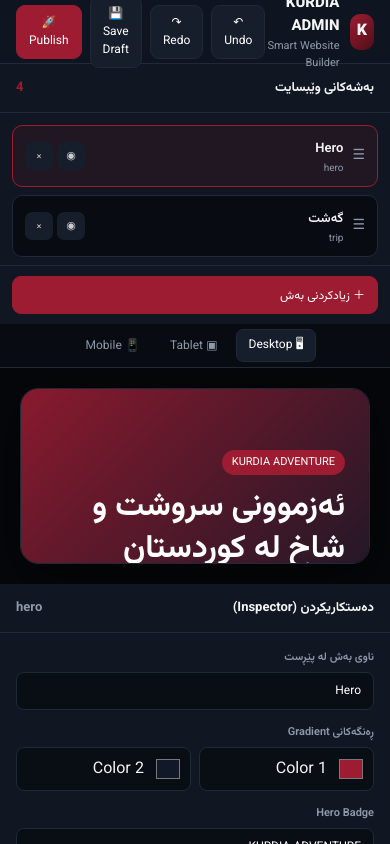
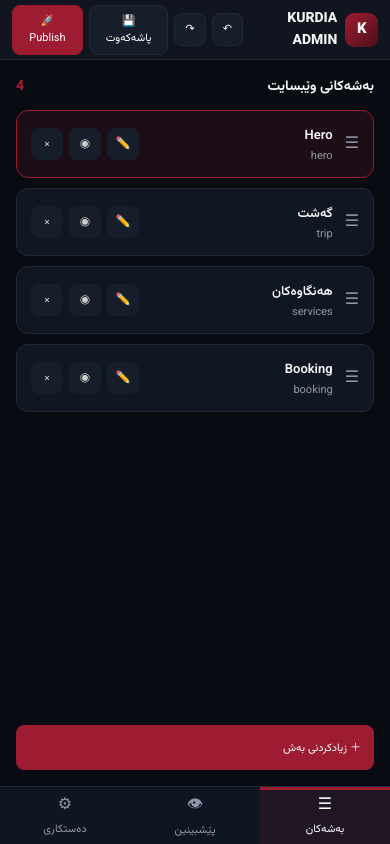
Before and after one commit to halo47/kurdia-admin, a website: page www/index.html in a window 390 px wide. Drawn offline with Linux system fonts and the light colour scheme.

Commit message:
Fix mobile responsive layout using Bottom Navigation Tabs

```diff
--- a/www/index.html
+++ b/www/index.html
@@ -4,7 +4,7 @@
 <meta charset="UTF-8">
 <meta name="viewport" content="width=device-width,initial-scale=1,viewport-fit=cover">
 <meta name="theme-color" content="#0b0d10">
-<title>KURDIA ADMIN - Smart Website Builder</title>
+<title>KURDIA ADMIN - Smart Builder</title>
 <link rel="preconnect" href="https://fonts.googleapis.com">
 <link rel="preconnect" href="https://fonts.gstatic.com" crossorigin>
 <link href="https://fonts.googleapis.com/css2?family=Vazirmatn:wght@300;400;500;600;700;800;900&display=swap" rel="stylesheet">
@@ -22,7 +22,6 @@
   --accent-hover:#b3223b;
   --success:#22c55e;
   --danger:#ef4444;
-  --warning:#f59e0b;
 }
 
 body{
@@ -42,14 +41,14 @@ button{cursor:pointer;border:0;outline:none}
 
 /* HEADER */
 .topbar{
-  height:64px;
-  background:rgba(17,23,34,0.92);
+  height:60px;
+  background:rgba(17,23,34,0.95);
   backdrop-filter:blur(14px);
   border-bottom:1px solid var(--border);
   display:flex;
   align-items:center;
   justify-content:space-between;
-  padding:0 16px;
+  padding:0 12px;
   z-index:30;
   flex-shrink:0;
 }
@@ -57,192 +56,157 @@ button{cursor:pointer;border:0;outline:none}
 .brand{
   display:flex;
   align-items:center;
-  gap:10px;
+  gap:8px;
 }
 .brand .logo{
-  width:36px;
-  height:36px;
-  border-radius:10px;
+  width:34px;
+  height:34px;
+  border-radius:9px;
   background:linear-gradient(135deg,var(--accent),#500e19);
   display:grid;
   place-items:center;
   font-weight:900;
-  font-size:16px;
+  font-size:15px;
 }
 .brand h1{
-  font-size:15px;
+  font-size:14px;
   margin:0;
   font-weight:800;
-}
-.brand small{
-  color:var(--muted);
-  font-size:11px;
-  display:block;
 }
 
 .actions{
   display:flex;
   align-items:center;
-  gap:8px;
+  gap:6px;
 }
 
 .btn{
-  padding:8px 12px;
-  border-radius:9px;
+  padding:7px 10px;
+  border-radius:8px;
   background:var(--panel2);
   color:#fff;
   border:1px solid var(--border);
-  font-size:12px;
+  font-size:11px;
   display:inline-flex;
   align-items:center;
-  gap:6px;
+  gap:5px;
   transition:.2s;
 }
-.btn:hover{background:#232d3d}
 .btn-primary{background:var(--accent);border-color:var(--accent)}
 .btn-primary:hover{background:var(--accent-hover)}
-.btn-success{background:#123026;border-color:#205842;color:#8ff0bd}
-.btn-danger{background:#35131b;border-color:#63202d;color:#ff9baa}
 
-/* MAIN LAYOUT */
-.builder{
+/* MAIN TABS CONTENT */
+.tab-content{
   flex:1;
-  display:grid;
-  grid-template-columns:290px minmax(0,1fr) 340px;
-  min-height:0;
+  overflow-y:auto;
+  display:none;
+  padding:16px;
+}
+.tab-content.active{
+  display:flex;
+  flex-direction:column;
 }
 
-/* SIDEBAR: SECTIONS */
-.sections-pane{
-  background:var(--panel);
-  border-left:1px solid var(--border);
-  display:flex;
-  flex-direction:column;
-  overflow:hidden;
-}
-
+/* SECTIONS TAB */
 .pane-title{
-  padding:14px 16px;
-  border-bottom:1px solid var(--border);
-  font-size:13px;
+  font-size:14px;
   font-weight:700;
   display:flex;
   align-items:center;
   justify-content:space-between;
+  margin-bottom:12px;
 }
 
 .section-list{
-  padding:12px;
-  overflow-y:auto;
-  flex:1;
   display:flex;
   flex-direction:column;
-  gap:8px;
+  gap:10px;
+  flex:1;
 }
 
 .sec-card{
-  background:var(--bg);
+  background:var(--panel);
   border:1px solid var(--border);
-  border-radius:10px;
-  padding:10px 12px;
+  border-radius:12px;
+  padding:12px 14px;
   display:flex;
   align-items:center;
   justify-content:space-between;
-  cursor:grab;
   transition:.2s;
 }
-.sec-card:hover{border-color:#3a475c}
-.sec-card.active{border-color:var(--accent);background:rgba(157,28,50,0.12)}
+.sec-card.active{border-color:var(--accent);background:rgba(157,28,50,0.14)}
 .sec-card.hidden-sec{opacity:0.45}
 
 .sec-card-info{
   display:flex;
   align-items:center;
-  gap:9px;
+  gap:12px;
 }
-.drag-handle{color:var(--muted);font-size:14px}
+.drag-handle{color:var(--muted);font-size:16px;cursor:grab}
 .sec-card-name{font-size:13px;font-weight:600}
-.sec-card-type{font-size:10px;color:var(--muted);display:block}
+.sec-card-type{font-size:11px;color:var(--muted);display:block}
 
-.sec-card-btns{display:flex;gap:4px}
+.sec-card-btns{display:flex;gap:6px}
 .icon-btn{
-  width:28px;
-  height:28px;
-  border-radius:7px;
+  width:32px;
+  height:32px;
+  border-radius:8px;
   background:var(--panel2);
   color:#ccc;
   display:grid;
   place-items:center;
-  font-size:11px;
-}
-.icon-btn:hover{background:#2a3649;color:#fff}
-
-/* CANVAS & PREVIEW */
-.canvas-pane{
-  background:#05070a;
-  display:flex;
-  flex-direction:column;
-  min-height:0;
-  position:relative;
+  font-size:12px;
 }
 
+/* PREVIEW TAB */
+#tab-preview{
+  padding:10px;
+  align-items:center;
+  background:#05070a;
+}
 .viewport-bar{
-  height:44px;
-  border-bottom:1px solid var(--border);
+  height:40px;
   display:flex;
   align-items:center;
   justify-content:center;
-  gap:6px;
-  background:rgba(10,14,20,0.7);
+  gap:8px;
+  margin-bottom:10px;
+  width:100%;
 }
-
 .view-btn{
   padding:5px 12px;
   border-radius:7px;
-  background:transparent;
+  background:var(--panel);
   color:var(--muted);
-  font-size:12px;
+  font-size:11px;
+  border:1px solid var(--border);
 }
 .view-btn.active{
-  background:var(--panel2);
+  background:var(--accent);
   color:#fff;
-  border:1px solid var(--border);
-}
-
-.preview-container{
-  flex:1;
-  overflow:auto;
-  display:flex;
-  justify-content:center;
-  padding:20px;
+  border-color:var(--accent);
 }
 
 .site-frame{
   background:#080b12;
-  border-radius:18px;
-  box-shadow:0 15px 50px rgba(0,0,0,0.6);
+  border-radius:20px;
+  box-shadow:0 10px 40px rgba(0,0,0,0.6);
   border:1px solid var(--border);
   width:100%;
-  max-width:980px;
+  max-width:420px;
   overflow-y:auto;
-  transition:max-width .3s ease;
-  position:relative;
+  flex:1;
 }
-.site-frame.tablet{max-width:768px}
-.site-frame.mobile{max-width:390px;border-radius:24px}
 
-/* LIVE PREVIEW COMPONENTS */
 .live-sec{
-  position:relative;
   outline:2px solid transparent;
   transition:.15s;
   cursor:pointer;
 }
-.live-sec:hover{outline:2px dashed rgba(157,28,50,0.6)}
 .live-sec.selected{outline:2px solid var(--accent)}
 
 .live-hero{
-  padding:60px 24px;
+  padding:45px 18px;
   color:#fff;
   background-size:cover;
   background-position:center;
@@ -255,99 +219,82 @@ button{cursor:pointer;border:0;outline:none}
   padding:4px 10px;
   border-radius:99px;
   font-size:11px;
-  margin-bottom:12px;
+  margin-bottom:10px;
 }
-.live-hero h2{font-size:32px;margin:0 0 10px;line-height:1.3}
-.live-hero p{color:#d1d5db;font-size:14px;margin:0;line-height:1.7}
+.live-hero h2{font-size:24px;margin:0 0 8px;line-height:1.3}
+.live-hero p{color:#d1d5db;font-size:13px;margin:0;line-height:1.6}
 
 .live-trip{
-  padding:30px 24px;
+  padding:24px 18px;
   background:rgba(22,30,43,0.6);
   border-top:1px solid var(--border);
   border-bottom:1px solid var(--border);
 }
 .trip-grid{
   display:grid;
-  grid-template-columns:repeat(auto-fit,minmax(140px,1fr));
-  gap:10px;
-  margin-top:15px;
+  grid-template-columns:1fr 1fr;
+  gap:8px;
+  margin-top:12px;
 }
 .trip-box{
   background:var(--bg);
-  padding:10px;
-  border-radius:9px;
+  padding:8px 10px;
+  border-radius:8px;
   border:1px solid var(--border);
 }
-.trip-box span{font-size:11px;color:var(--muted);display:block}
-.trip-box b{font-size:13px}
+.trip-box span{font-size:10px;color:var(--muted);display:block}
+.trip-box b{font-size:12px}
 
-.live-steps{
-  padding:30px 24px;
-}
+.live-steps{padding:24px 18px}
 .step-item{
   display:flex;
-  gap:12px;
-  margin-bottom:12px;
+  gap:10px;
+  margin-bottom:10px;
   background:var(--panel2);
-  padding:10px 14px;
-  border-radius:10px;
+  padding:8px 12px;
+  border-radius:8px;
   border:1px solid var(--border);
+  font-size:12px;
 }
 .step-num{
   background:var(--accent);
-  width:26px;
-  height:26px;
+  width:22px;
+  height:22px;
   border-radius:50%;
   display:grid;
   place-items:center;
-  font-size:12px;
+  font-size:11px;
   font-weight:700;
   flex-shrink:0;
 }
 
 .live-booking{
-  padding:30px 24px;
+  padding:24px 18px;
   text-align:center;
-  background:linear-gradient(180deg,transparent,rgba(157,28,50,0.15));
+  background:linear-gradient(180deg,transparent,rgba(157,28,50,0.12));
 }
 
-/* INSPECTOR PANE */
-.inspector-pane{
-  background:var(--panel);
-  border-right:1px solid var(--border);
-  display:flex;
-  flex-direction:column;
-  overflow:hidden;
-}
-
-.inspector-body{
-  padding:16px;
-  overflow-y:auto;
-  flex:1;
-}
-
-.form-group{
-  margin-bottom:14px;
-}
+/* INSPECTOR TAB */
+.form-group{margin-bottom:14px}
 .form-group label{
   display:block;
-  font-size:11px;
+  font-size:12px;
   color:var(--muted);
   margin-bottom:6px;
   font-weight:600;
 }
 .input, .textarea, .select{
   width:100%;
-  background:#090d14;
+  background:#0d121c;
   border:1px solid var(--border);
   color:#fff;
-  border-radius:8px;
-  padding:9px 12px;
-  font-size:12px;
+  border-radius:9px;
+  padding:10px 12px;
+  font-size:13px;
   outline:none;
 }
 .input:focus, .textarea:focus{border-color:var(--accent)}
-.textarea{min-height:75px;resize:vertical}
+.textarea{min-height:80px;resize:vertical}
 
 .color-pair{
   display:grid;
@@ -358,13 +305,13 @@ button{cursor:pointer;border:0;outline:none}
   display:flex;
   align-items:center;
   gap:8px;
-  background:#090d14;
-  padding:6px;
-  border-radius:8px;
+  background:#0d121c;
+  padding:8px;
+  border-radius:9px;
   border:1px solid var(--border);
 }
 .color-ctrl input[type=color]{
-  width:32px;
+  width:34px;
   height:30px;
   border:0;
   border-radius:6px;
@@ -372,16 +319,39 @@ button{cursor:pointer;border:0;outline:none}
   cursor:pointer;
 }
 
-.upload-ctrl{
+/* BOTTOM NAVIGATION (MOBILE FIRST) */
+.bottom-nav{
+  height:58px;
+  background:rgba(17,23,34,0.98);
+  border-top:1px solid var(--border);
+  display:grid;
+  grid-template-columns:repeat(3,1fr);
+  flex-shrink:0;
+  z-index:30;
+}
+.nav-tab{
+  background:transparent;
+  color:var(--muted);
   display:flex;
-  gap:6px;
+  flex-direction:column;
+  align-items:center;
+  justify-content:center;
+  gap:3px;
+  font-size:11px;
 }
+.nav-tab.active{
+  color:white;
+  background:rgba(157,28,50,0.12);
+  box-shadow:inset 0 3px 0 var(--accent);
+}
+.nav-tab-icon{font-size:16px}
 
 /* TOAST */
 .toast{
   position:fixed;
-  bottom:20px;
-  left:20px;
+  bottom:70px;
+  left:50%;
+  transform:translateX(-50%) translateY(80px);
   background:#17202d;
   color:#fff;
   border:1px solid var(--border);
@@ -389,18 +359,12 @@ button{cursor:pointer;border:0;outline:none}
   border-radius:10px;
   font-size:12px;
   box-shadow:0 10px 30px rgba(0,0,0,0.5);
-  transform:translateY(80px);
   opacity:0;
   transition:.25s ease;
   z-index:9999;
+  white-space:nowrap;
 }
-.toast.show{transform:translateY(0);opacity:1}
-
-@media(max-width:900px){
-  .builder{grid-template-columns:1fr;overflow:auto}
-  .sections-pane, .inspector-pane{height:auto;border:0}
-  .site-frame{max-width:100% !important}
-}
+.toast.show{transform:translateX(-50%) translateY(0);opacity:1}
 </style>
 </head>
 <body>
@@ -410,59 +374,63 @@ button{cursor:pointer;border:0;outline:none}
     <div class="logo">K</div>
     <div>
       <h1>KURDIA ADMIN</h1>
-      <small>Smart Website Builder</small>
     </div>
   </div>
 
   <div class="actions">
-    <button class="btn" id="undoBtn">↶ Undo</button>
-    <button class="btn" id="redoBtn">↷ Redo</button>
-    <button class="btn" id="saveDraftBtn">💾 Save Draft</button>
+    <button class="btn" id="undoBtn">↶</button>
+    <button class="btn" id="redoBtn">↷</button>
+    <button class="btn" id="saveDraftBtn">💾 پاشەکەوت</button>
     <button class="btn btn-primary" id="publishBtn">🚀 Publish</button>
   </div>
 </header>
 
-<main class="builder">
-  <!-- 1. SECTIONS LIST -->
-  <aside class="sections-pane">
+<!-- TAB 1: SECTIONS -->
+<main class="tab-content active" id="tab-sections">
   <div class="pane-title">
     <span>بەشەکانی وێبسایت</span>
-      <span id="secCounter" style="color:var(--accent)">4</span>
+    <span id="secCounter" style="color:var(--accent);font-weight:900">4</span>
   </div>
   <div class="section-list" id="sectionList"></div>
-    <div style="padding:10px 12px;border-top:1px solid var(--border)">
-      <button class="btn btn-primary" style="width:100%" id="addSectionBtn">＋ زیادکردنی بەش</button>
+  <button class="btn btn-primary" style="width:100%;margin-top:14px;padding:12px" id="addSectionBtn">＋ زیادکردنی بەش</button>
+</main>
+
+<!-- TAB 2: LIVE PREVIEW -->
+<main class="tab-content" id="tab-preview">
+  <div class="viewport-bar">
+    <button class="view-btn active" data-view="mobile">📱 Mobile</button>
+    <button class="view-btn" data-view="tablet">▣ Tablet</button>
+    <button class="view-btn" data-view="desktop">🖥 Desktop</button>
   </div>
-  </aside>
-
-  <!-- 2. CANVAS & PREVIEW -->
-  <section class="canvas-pane">
-    <div class="viewport-bar">
-      <button class="view-btn active" data-view="desktop">🖥 Desktop</button>
-      <button class="view-btn" data-view="tablet">▣ Tablet</button>
-      <button class="view-btn" data-view="mobile">📱 Mobile</button>
-    </div>
-    <div class="preview-container">
   <div class="site-frame" id="siteFrame">
-        <!-- Rendered Sections -->
     <div id="livePreview"></div>
   </div>
+</main>
+
+<!-- TAB 3: INSPECTOR -->
+<main class="tab-content" id="tab-inspector">
+  <div class="pane-title">
+    <span>دەستکاریکردنی بەش</span>
+    <span id="activeSecType" style="color:var(--accent)">هیچ</span>
   </div>
-  </section>
+  <div id="inspectorContent"></div>
+</main>
 
-  <!-- 3. INSPECTOR -->
-  <aside class="inspector-pane">
-    <div class="pane-title">
-      <span>دەستکاریکردن (Inspector)</span>
-      <span id="activeSecType" style="color:var(--muted)">هیچ</span>
-    </div>
-    <div class="inspector-body" id="inspectorContent">
-      <div style="text-align:center;color:var(--muted);padding:30px 10px;font-size:12px">
-        بەشێک هەڵبژێرە بۆ دەستکاریکردنی فیلدەکان
-      </div>
-    </div>
-  </aside>
-</main>
+<!-- BOTTOM NAVIGATION -->
+<nav class="bottom-nav">
+  <button class="nav-tab active" data-target="tab-sections">
+    <span class="nav-tab-icon">☰</span>
+    بەشەکان
+  </button>
+  <button class="nav-tab" data-target="tab-preview">
+    <span class="nav-tab-icon">👁</span>
+    پێشبینین
+  </button>
+  <button class="nav-tab" data-target="tab-inspector">
+    <span class="nav-tab-icon">⚙</span>
+    دەستکاری
+  </button>
+</nav>
 
 <div class="toast" id="toast"></div>
 
@@ -510,7 +478,6 @@ const DEFAULT_DATA = {
 let state = loadInitialState();
 let selectedId = state.sections[0]?.id || null;
 
-// History for Undo/Redo
 let historyStack = [JSON.stringify(state)];
 let historyIndex = 0;
 
@@ -555,13 +522,29 @@ function loadInitialState(){
   return structuredClone(DEFAULT_DATA);
 }
 
+// TAB SWITCHING LOGIC
+document.querySelectorAll(".nav-tab").forEach(tab=>{
+  tab.onclick = ()=>{
+    document.querySelectorAll(".nav-tab").forEach(t=>t.classList.remove("active"));
+    document.querySelectorAll(".tab-content").forEach(c=>c.classList.remove("active"));
+    tab.classList.add("active");
+    document.getElementById(tab.dataset.target).classList.add("active");
+  };
+});
+
+function switchToInspector(secId){
+  selectedId = secId;
+  renderAll();
+  document.querySelector('[data-target="tab-inspector"]').click();
+}
+
 function renderAll(){
   renderSectionList();
   renderLivePreview();
   renderInspector();
 }
 
-/* 1. SECTIONS LIST RENDERING & DRAG/DROP */
+/* 1. SECTIONS LIST */
 function renderSectionList(){
   const list = document.getElementById("sectionList");
   list.innerHTML = "";
@@ -571,7 +554,6 @@ function renderSectionList(){
     const el = document.createElement("div");
     el.className = "sec-card " + (sec.id === selectedId ? "active ":"") + (!sec.visible ? "hidden-sec":"");
     el.draggable = true;
-    el.dataset.id = sec.id;
 
     el.innerHTML = `
       <div class="sec-card-info">
@@ -582,16 +564,18 @@ function renderSectionList(){
         </div>
       </div>
       <div class="sec-card-btns">
+        <button class="icon-btn edit-btn" title="دەستکاری">✏️</button>
         <button class="icon-btn vis-btn">${sec.visible ? "◉":"○"}</button>
         <button class="icon-btn del-btn">×</button>
       </div>
     `;
 
-    el.onclick = (e)=>{
-      if(e.target.closest("button")) return;
-      selectedId = sec.id;
-      renderAll();
+    el.querySelector(".edit-btn").onclick = (e)=>{
+      e.stopPropagation();
+      switchToInspector(sec.id);
     };
+
+    el.onclick = ()=> switchToInspector(sec.id);
 
     el.querySelector(".vis-btn").onclick = (e)=>{
       e.stopPropagation();
@@ -609,7 +593,7 @@ function renderSectionList(){
       pushState(updated);
     };
 
-    // Drag events
+    // Drag
     el.ondragstart = (e)=>{ e.dataTransfer.setData("text/plain", sec.id); };
     el.ondragover = (e)=>{ e.preventDefault(); };
     el.ondrop = (e)=>{
@@ -628,7 +612,7 @@ function renderSectionList(){
   });
 }
 
-/* 2. LIVE PREVIEW RENDERING */
+/* 2. LIVE PREVIEW */
 function renderLivePreview(){
   const live = document.getElementById("livePreview");
   live.innerHTML = "";
@@ -636,7 +620,7 @@ function renderLivePreview(){
   state.sections.filter(s => s.visible).forEach(sec => {
     const wrap = document.createElement("div");
     wrap.className = "live-sec " + (sec.id === selectedId ? "selected" : "");
-    wrap.onclick = ()=>{ selectedId = sec.id; renderAll(); };
+    wrap.onclick = ()=> switchToInspector(sec.id);
 
     if(sec.type === "hero"){
       const bgImg = state.heroImageUrl ? `url('${state.heroImageUrl}')` : `none`;
@@ -664,7 +648,7 @@ function renderLivePreview(){
     }else if(sec.type === "services"){
       wrap.innerHTML = `
         <div class="live-steps">
-          <h4 style="margin:0 0 14px">قۆناغ و هەنگاوەکان</h4>
+          <h4 style="margin:0 0 12px">قۆناغەکانی گەشت</h4>
           <div class="step-item"><span class="step-num">1</span><span>${escapeHtml(state.step1)}</span></div>
           <div class="step-item"><span class="step-num">2</span><span>${escapeHtml(state.step2)}</span></div>
           <div class="step-item"><span class="step-num">3</span><span>${escapeHtml(state.step3)}</span></div>
@@ -684,7 +668,6 @@ function renderLivePreview(){
       wrap.innerHTML = `
         <div style="padding:30px 20px;text-align:center;border-bottom:1px solid var(--border)">
           <h3>${escapeHtml(sec.title || sec.type)}</h3>
-          <p style="color:var(--muted)">بەشی نوێ</p>
         </div>
       `;
     }
@@ -692,17 +675,17 @@ function renderLivePreview(){
   });
 }
 
-/* 3. INSPECTOR RENDERING */
+/* 3. INSPECTOR */
 function renderInspector(){
   const body = document.getElementById("inspectorContent");
   const sec = state.sections.find(s => s.id === selectedId);
   if(!sec){
-    body.innerHTML = `<div style="text-align:center;color:var(--muted);padding:30px 10px;">بەشێک هەڵبژێرە</div>`;
+    body.innerHTML = `<div style="text-align:center;color:var(--muted);padding:40px 10px;">بەشێک لە تابەکانی پێشوو هەڵبژێرە</div>`;
     document.getElementById("activeSecType").textContent = "هیچ";
     return;
   }
 
-  document.getElementById("activeSecType").textContent = sec.type;
+  document.getElementById("activeSecType").textContent = sec.title || sec.type;
   let html = `
     <div class="form-group">
       <label>ناوی بەش لە پێڕست</label>
@@ -713,29 +696,20 @@ function renderInspector(){
   if(sec.type === "hero"){
     html += `
       <div class="form-group">
-        <label>ڕەنگەکانی Gradient</label>
+        <label>ڕەنگەکانی تێکەڵاو (Gradient)</label>
         <div class="color-pair">
-          <div class="color-ctrl"><input type="color" id="inp_c1" value="${state.gradColor1}"><span>Color 1</span></div>
-          <div class="color-ctrl"><input type="color" id="inp_c2" value="${state.gradColor2}"><span>Color 2</span></div>
+          <div class="color-ctrl"><input type="color" id="inp_c1" value="${state.gradColor1}"><span>ڕەنگی سەرەکی</span></div>
+          <div class="color-ctrl"><input type="color" id="inp_c2" value="${state.gradColor2}"><span>ڕەنگی ژێرەوە</span></div>
         </div>
       </div>
-      <div class="form-group">
-        <label>Hero Badge</label>
-        <input class="input" id="inp_heroBadge" value="${escapeAttr(state.heroBadge)}">
-      </div>
-      <div class="form-group">
-        <label>ناونیشانی سەرەکی (Hero Title)</label>
-        <input class="input" id="inp_heroTitle" value="${escapeAttr(state.heroTitle)}">
-      </div>
-      <div class="form-group">
-        <label>سەردێڕی دووەم (Subtitle)</label>
-        <textarea class="textarea" id="inp_heroSubtitle">${escapeHtml(state.heroSubtitle)}</textarea>
-      </div>
+      <div class="form-group"><label>Hero Badge</label><input class="input" id="inp_heroBadge" value="${escapeAttr(state.heroBadge)}"></div>
+      <div class="form-group"><label>سەردێڕی سەرەکی (Hero Title)</label><input class="input" id="inp_heroTitle" value="${escapeAttr(state.heroTitle)}"></div>
+      <div class="form-group"><label>دەقی لاوەکی (Subtitle)</label><textarea class="textarea" id="inp_heroSubtitle">${escapeHtml(state.heroSubtitle)}</textarea></div>
       <div class="form-group">
         <label>وێنەی پێشەوە (Hero Image)</label>
-        <div class="upload-ctrl">
-          <input class="input" id="inp_heroImageUrl" value="${escapeAttr(state.heroImageUrl)}" placeholder="URL">
-          <button class="btn" id="uploadHeroImgBtn">📷</button>
+        <div style="display:flex;gap:6px">
+          <input class="input" id="inp_heroImageUrl" value="${escapeAttr(state.heroImageUrl)}" placeholder="لینکی وێنە">
+          <button class="btn" id="uploadHeroImgBtn" style="padding:0 14px">📷 بارکردن</button>
           <input type="file" id="heroFileInput" accept="image/*" hidden>
         </div>
       </div>
@@ -748,7 +722,7 @@ function renderInspector(){
       <div class="form-group"><label>ماوە</label><input class="input" id="inp_tripDur" value="${escapeAttr(state.tripDuration)}"></div>
       <div class="form-group"><label>کاتژمێر</label><input class="input" id="inp_tripTime" value="${escapeAttr(state.tripTime)}"></div>
       <div class="form-group"><label>شوێن</label><input class="input" id="inp_tripLoc" value="${escapeAttr(state.tripLocation)}"></div>
-      <div class="form-group"><label>دەربارەی گەشت (تێبینی)</label><textarea class="textarea" id="inp_tripDesc">${escapeHtml(state.tripDesc)}</textarea></div>
+      <div class="form-group"><label>دەربارەی گەشت</label><textarea class="textarea" id="inp_tripDesc">${escapeHtml(state.tripDesc)}</textarea></div>
     `;
   }else if(sec.type === "services"){
     html += `
@@ -769,10 +743,9 @@ function renderInspector(){
     `;
   }
 
-  html += `<button class="btn btn-primary" style="width:100%;margin-top:10px" id="applyInspectorBtn">✓ نوێکردنەوە لە Preview</button>`;
+  html += `<button class="btn btn-primary" style="width:100%;margin-top:14px;padding:12px" id="applyInspectorBtn">✓ جێبەجێکردن لە Preview</button>`;
   body.innerHTML = html;
 
-  // Event handlers
   document.getElementById("applyInspectorBtn").onclick = ()=>{
     const updated = structuredClone(state);
     const targetSec = updated.sections.find(s=>s.id === selectedId);
@@ -803,10 +776,10 @@ function renderInspector(){
     }
 
     pushState(updated);
-    toast("دەستکارییەکان جێبەجێ کران ✓");
+    toast("دەستکارییەکان پاشەکەوت کران ✓");
+    document.querySelector('[data-target="tab-preview"]').click();
   };
 
-  // Image Upload handler
   const upBtn = document.getElementById("uploadHeroImgBtn");
   if(upBtn){
     const fileInp = document.getElementById("heroFileInput");
@@ -822,43 +795,43 @@ function renderInspector(){
         const data = await res.json();
         if(data.success){
           document.getElementById("inp_heroImageUrl").value = data.data.url;
-          toast("وێنەکە سەرکەوتووانە بارکرا ✓");
+          toast("وێنەکە بارکرا ✓");
         }else toast("هەڵە لە بارکردنی وێنە");
       }catch(err){ toast("کێشەی پەیوەندی هەیە"); }
     };
   }
 }
 
-/* 4. ADD NEW SECTION */
+/* ADD SECTION */
 document.getElementById("addSectionBtn").onclick = ()=>{
   const newId = "sec_" + Date.now();
   const updated = structuredClone(state);
   updated.sections.push({ id: newId, type: "custom", title: "بەشی نوێ", visible: true });
-  selectedId = newId;
+  switchToInspector(newId);
   pushState(updated);
   toast("بەشی نوێ زیادکرا");
 };
 
-/* 5. VIEWPORT TOGGLES */
+/* VIEWPORT BUTTONS */
 document.querySelectorAll(".view-btn").forEach(btn => {
   btn.onclick = ()=>{
     document.querySelectorAll(".view-btn").forEach(b => b.classList.remove("active"));
     btn.classList.add("active");
     const frame = document.getElementById("siteFrame");
-    frame.className = "site-frame " + (btn.dataset.view === "tablet" ? "tablet" : btn.dataset.view === "mobile" ? "mobile" : "");
+    frame.style.maxWidth = btn.dataset.view === "desktop" ? "100%" : (btn.dataset.view === "tablet" ? "768px" : "420px");
   };
 });
 
-/* 6. SAVE DRAFT & PUBLISH (JSONBin & LocalStorage) */
+/* DRAFT & PUBLISH */
 document.getElementById("saveDraftBtn").onclick = ()=>{
   localStorage.setItem(STORAGE_KEY, JSON.stringify(state));
-  toast("درافت بە سەرکەوتوویی پاشەکەوت کرا ✓");
+  toast("درافت پاشەکەوت کرا ✓");
 };
 
 document.getElementById("publishBtn").onclick = async ()=>{
   localStorage.setItem(PUBLISHED_KEY, JSON.stringify(state));
   localStorage.setItem(STORAGE_KEY, JSON.stringify(state));
-  toast("خەریکی بڵاوکردنەوەیە لە JSONBin...");
+  toast("خەریکی بڵاوکردنەوەیە لە سەر سێرڤەر...");
 
   try{
     const res = await fetch(`https://api.jsonbin.io/v3/b/${BIN_ID}`, {
@@ -870,16 +843,15 @@ document.getElementById("publishBtn").onclick = async ()=>{
       body: JSON.stringify(state)
     });
     if(res.ok){
-      toast("🚀 وێبسایت بە سەرکەوتوویی بڵاوکرایەوە (Published)");
+      toast("🚀 وێبسایت بە سەرکەوتوویی Publish کرا");
     }else{
-      toast("پاشەکەوت بوو، بەڵام هەڵە لە هەور هەیە!");
+      toast("لە مۆبایل پاشەکەوت بوو، هەڵە لە سێرڤەر!");
     }
   }catch(e){
-    toast("وێبسایت لە ئامێرەکە پاشەکەوت بوو (Offline)");
+    toast("لە مۆبایل پاشەکەوت کرا (ئۆفلاین)");
   }
 };
 
-/* HELPERS */
 function toast(msg){
   const t = document.getElementById("toast");
   t.textContent = msg;
@@ -891,7 +863,6 @@ function toast(msg){
 function escapeHtml(s){ return String(s ?? "").replaceAll("&","&amp;").replaceAll("<","&lt;").replaceAll(">","&gt;").replaceAll('"',"&quot;").replaceAll("'","&#039;"); }
 function escapeAttr(s){ return escapeHtml(s); }
 
-// INIT
 renderAll();
 </script>
 </body>
```
Lines whose indentation alone changed are shown as unchanged.
